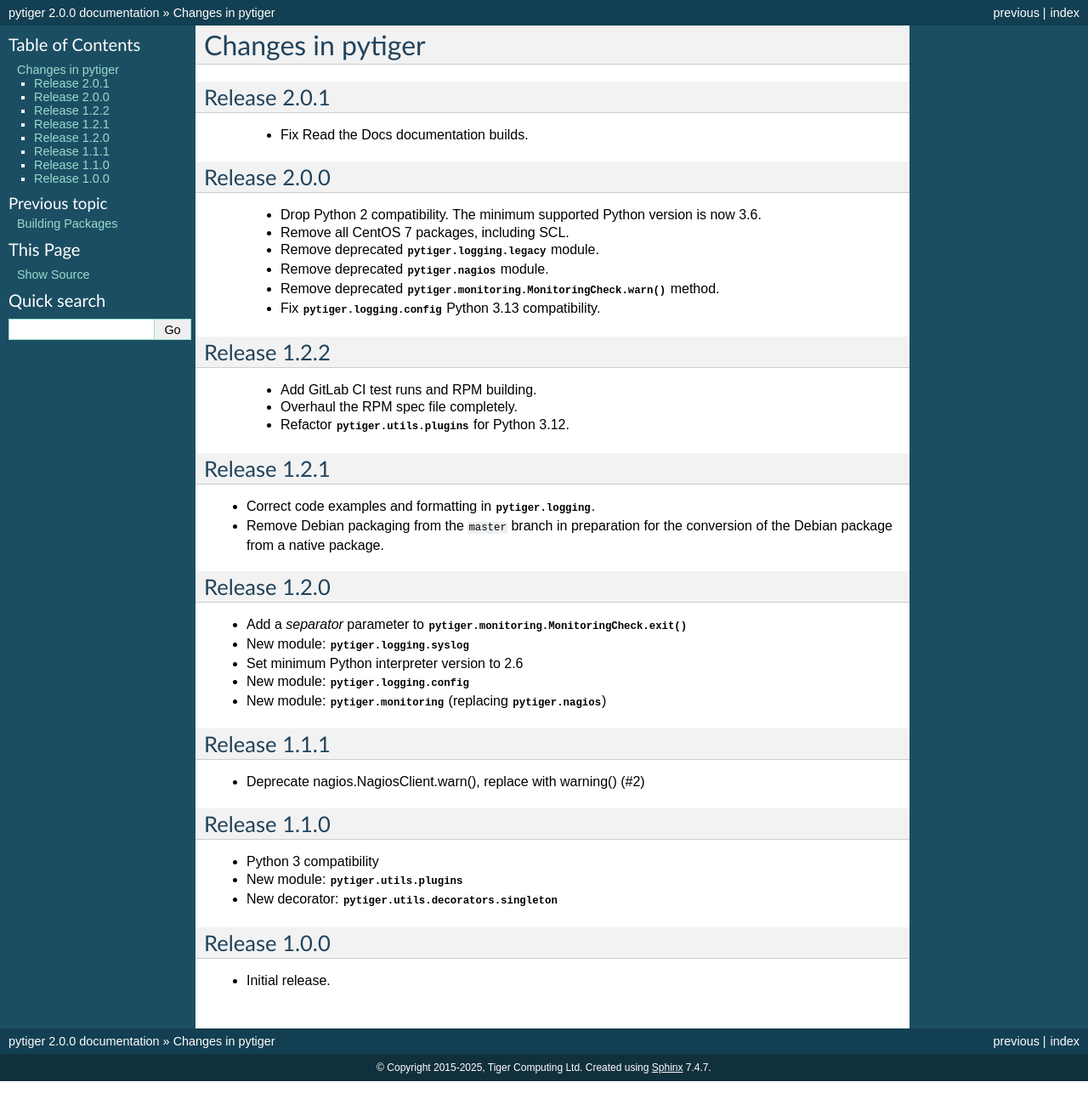
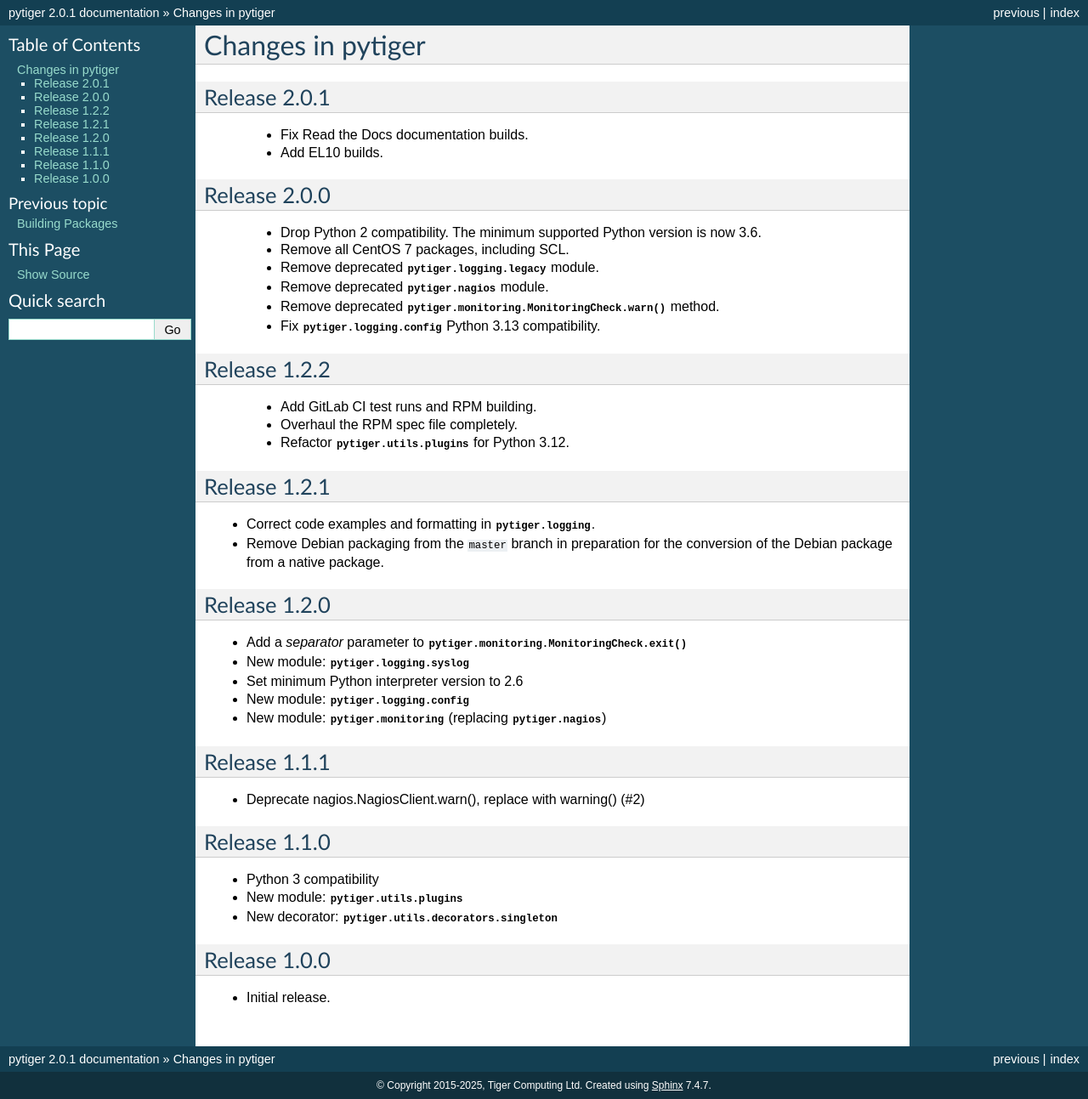
Before and after one commit to tigercomputing/pytiger, a Sphinx documentation site: the page built from docs/changes.rst, in a window 1280 px wide. Shown: the whole page at 85% size. Built offline with Sphinx 7.4.7, drawn with Linux system fonts in a browser that asks for light colours; before the commit the page ends 1272 px from its top, so only the background shows below that.

Commit message:
Bump version to 2.0.1

```diff
--- a/docs/changes.rst
+++ b/docs/changes.rst
@@ -6,6 +6,7 @@ Release 2.0.1
 =============
 
  * Fix Read the Docs documentation builds.
+ * Add EL10 builds.
 
 Release 2.0.0
 =============
--- a/docs/conf.py
+++ b/docs/conf.py
@@ -58,7 +58,7 @@ copyright = u'2015-2025, Tiger Computing Ltd'
 # The short X.Y version.
 version = '2.0'
 # The full version, including alpha/beta/rc tags.
-release = '2.0.0'
+release = '2.0.1'
 
 # The language for content autogenerated by Sphinx. Refer to documentation
 # for a list of supported languages.
--- a/setup.py
+++ b/setup.py
@@ -9,7 +9,7 @@
 from setuptools import setup, find_packages
 
 setup(name='pytiger',
-      version='2.0.0',
+      version='2.0.1',
       description='Tiger Computing Ltd Python Utilities',
       author='Tiger Computing Ltd',
       author_email='info@tiger-computing.co.uk',
```
Also changed, not shown: 1 other file.
